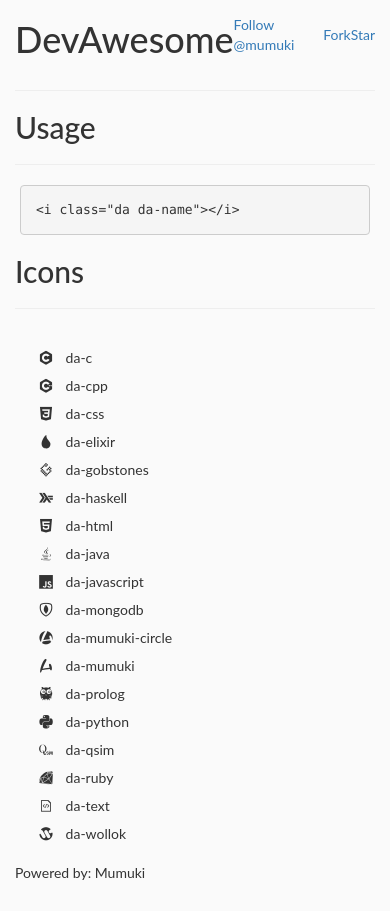
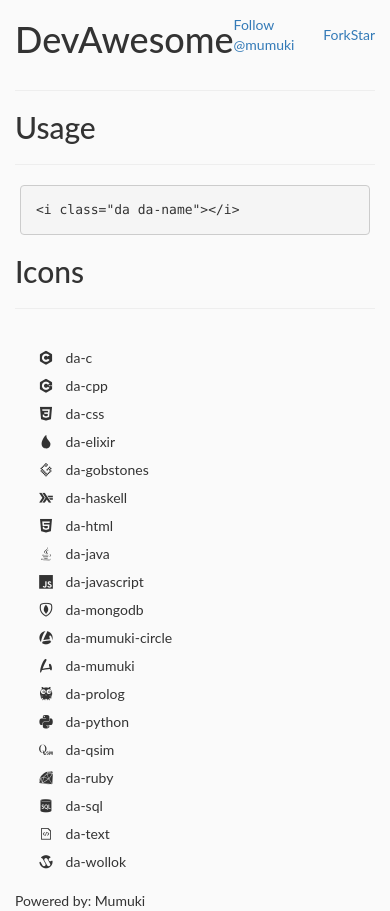
Before and after one commit to mumuki/dev-awesome, a website: page index.html in a window 390 px wide. Before the commit the page ends 883 px from the top, so only its background shows below. Drawn offline with nearby package versions, Linux system fonts and the light colour scheme.

Commit message:
welcome v0.4.0

```diff
--- a/codepoints.json
+++ b/codepoints.json
@@ -16,5 +16,6 @@
     "qsim": 61711,
     "ruby": 61712,
     "text": 61713,
-    "wollok": 61714
+    "wollok": 61714,
+    "sql": 61715
 }
--- a/index.html
+++ b/index.html
@@ -51,12 +51,12 @@
 
 @font-face {
   font-family:"dev-awesome";
-  src:url("dist/fonts/dev-awesome.eot?08ba7a9bf90cd40b90fd516d808e2364");
+  src:url("dist/fonts/dev-awesome.eot?8762fbb882283f5bbe49c7e315d59d97");
   src:url("dist/fonts/dev-awesome.eot?#iefix") format("embedded-opentype"),
-		url("dist/fonts/dev-awesome.woff2?08ba7a9bf90cd40b90fd516d808e2364") format("woff2"),
-		url("dist/fonts/dev-awesome.woff?08ba7a9bf90cd40b90fd516d808e2364") format("woff"),
-		url("dist/fonts/dev-awesome.ttf?08ba7a9bf90cd40b90fd516d808e2364") format("truetype"),
-		url("dist/fonts/dev-awesome.svg?08ba7a9bf90cd40b90fd516d808e2364#dev-awesome") format("svg");
+		url("dist/fonts/dev-awesome.woff2?8762fbb882283f5bbe49c7e315d59d97") format("woff2"),
+		url("dist/fonts/dev-awesome.woff?8762fbb882283f5bbe49c7e315d59d97") format("woff"),
+		url("dist/fonts/dev-awesome.ttf?8762fbb882283f5bbe49c7e315d59d97") format("truetype"),
+		url("dist/fonts/dev-awesome.svg?8762fbb882283f5bbe49c7e315d59d97#dev-awesome") format("svg");
   font-weight:normal;
   font-style:normal;
 }
@@ -157,6 +157,11 @@
 
 .da-ruby:before {
   content:"\f110";
+}
+
+
+.da-sql:before {
+  content:"\f113";
 }
 
 
@@ -291,6 +296,12 @@
           </div>
 
 
+          <div class="ol-lg-2 col-md-3 col-sm-4 dev-awesome-icons-item" data-name="sql">
+            <i class="da da-sql"></i>
+            da-sql
+          </div>
+
+
           <div class="ol-lg-2 col-md-3 col-sm-4 dev-awesome-icons-item" data-name="text">
             <i class="da da-text"></i>
             da-text
```
Also changed, not shown: dist/css/dev-awesome.css, dist/fonts/dev-awesome.ttf, dist/fonts/dev-awesome.woff, dist/fonts/dev-awesome.woff2, dist/less/dev-awesome.less, dist/scss/_dev-awesome.scss, 2 other files.
